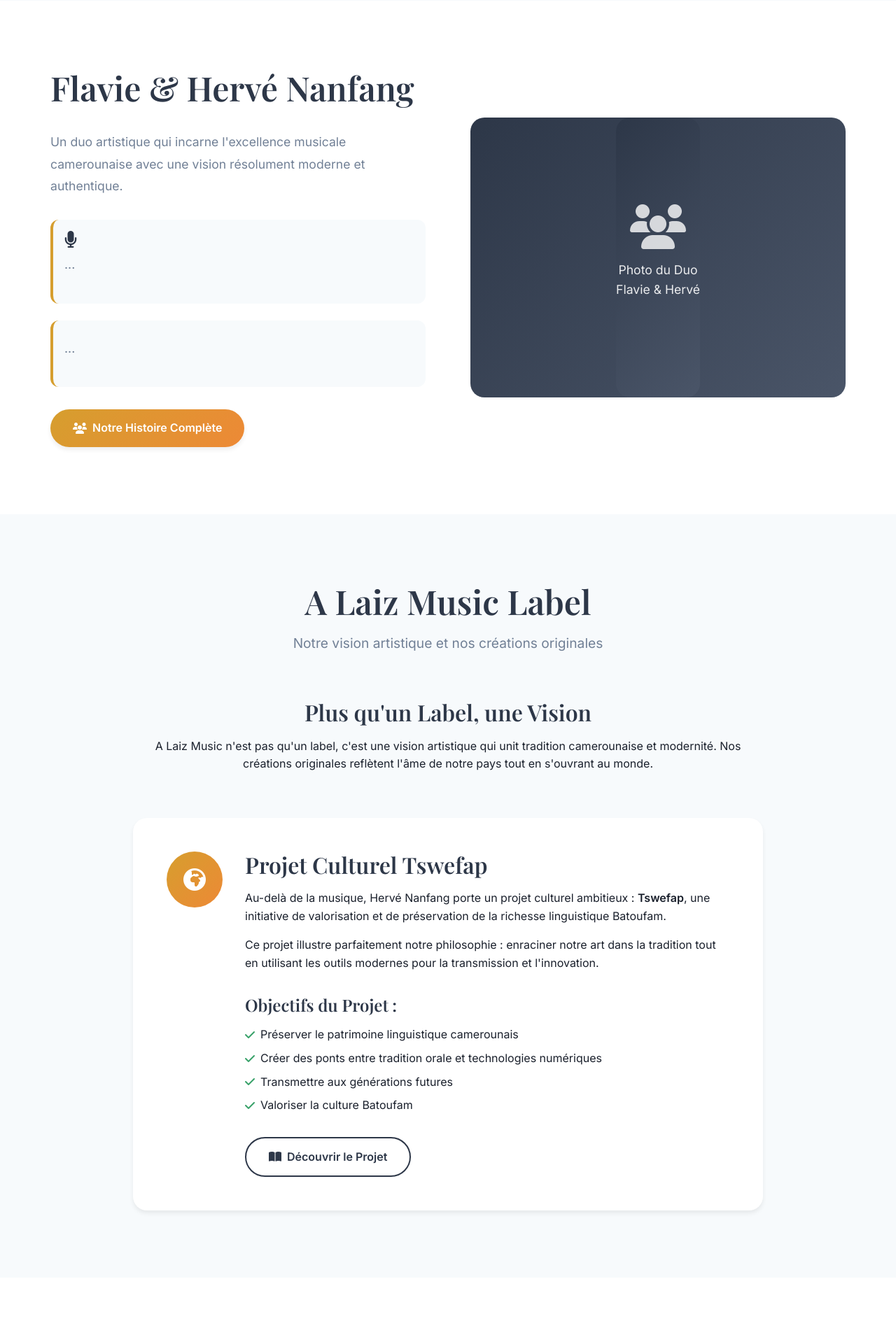
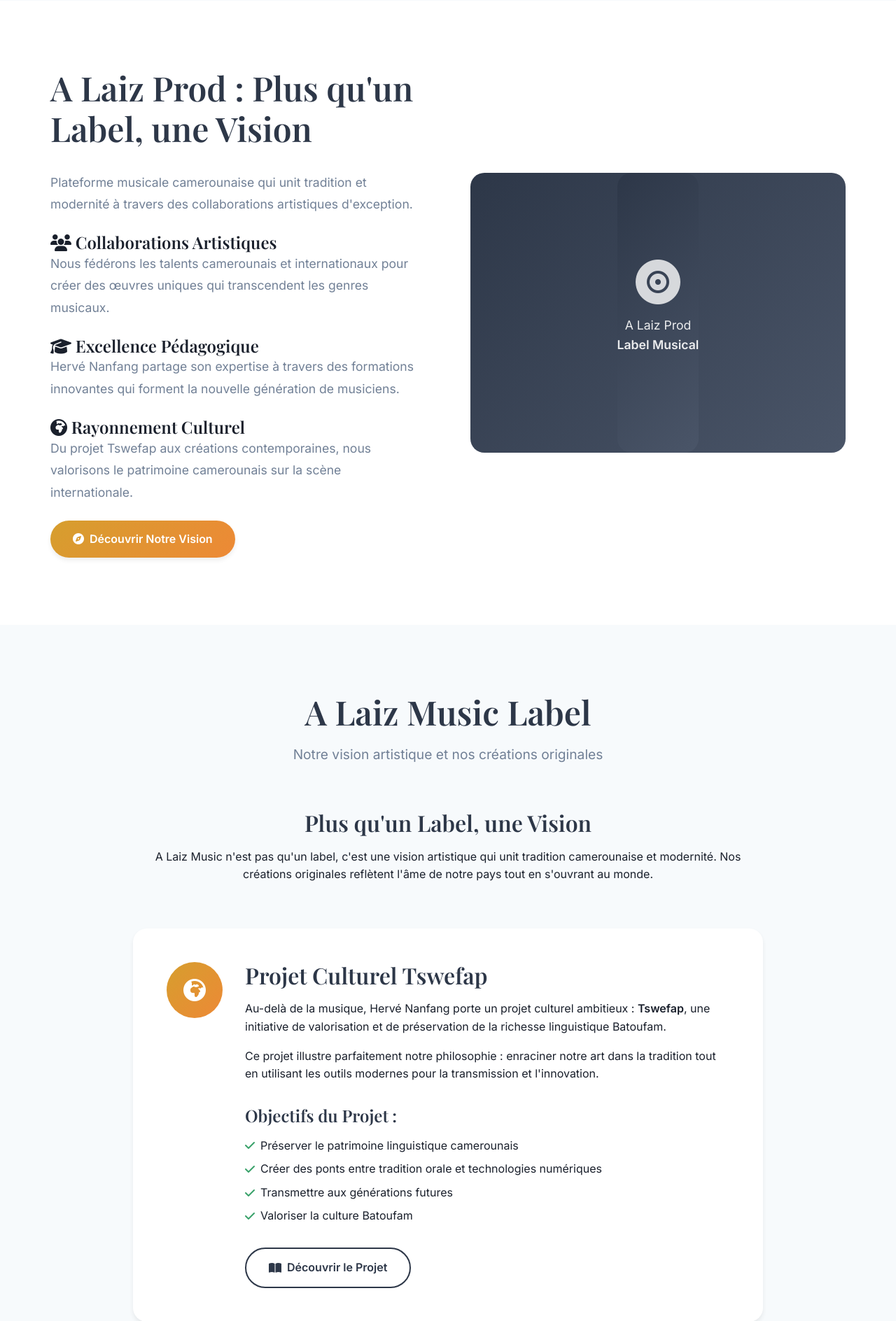
Before and after one commit to LeJuif69/alaiz-prod-website, a Flask app: template templates/index.html in a window 1280 px wide. Shown: the part 1494-3382 px from the top of the page at 70% size. Run offline with Flask 3, Linux system fonts and the light colour scheme; the template is opened without the code that fills it, so the values that code supplies are empty.

Commit message:
Update index.html

```diff
--- a/templates/index.html
+++ b/templates/index.html
@@ -6,23 +6,20 @@
 {% block content %}
     <!-- Hero Section -->
 <section class="hero" id="accueil">
-        <div class="hero-background">
-            <!-- Vous pouvez remplacer par une vraie image -->
-            <div class="hero-overlay"></div>
-        </div>
     <div class="hero-content">
         <h1>A Laiz Prod</h1>
-            <p class="hero-subtitle">Excellence Musicale Camerounaise</p>
-            <p class="hero-description">Duo artistique Flavie & Hervé Nanfang - Piano-bar, Concerts, Mariages, Formations</p>
+        <p class="hero-subtitle">Label Musical Camerounais</p>
+        <p class="hero-description">Plateforme de créations artistiques, collaborations musicales et excellence pédagogique dirigée par Hervé Nanfang</p>
         <div class="cta-buttons">
             <a href="{{ url_for('contact') }}" class="btn btn-primary">
-                    <i class="fas fa-calendar-check"></i> Réserver Maintenant
+                <i class="fas fa-calendar-check"></i> Collaborer avec Nous
             </a>
             <a href="{{ url_for('services') }}" class="btn btn-secondary">
-                    <i class="fas fa-music"></i> Découvrir Nos Services
+                <i class="fas fa-music"></i> Nos Services
             </a>
         </div>
     </div>
+</section>
 
         <!-- Scroll Indicator -->
         <div class="scroll-indicator">
@@ -84,29 +81,32 @@
     <div class="container">
         <div class="about-content">
             <div class="about-text animate-on-scroll">
-                    <h2>Flavie & Hervé Nanfang</h2>
-                    <p class="lead">Un duo artistique qui incarne l'excellence musicale camerounaise avec une vision résolument moderne et authentique.</p>
+                <h2>A Laiz Prod : Plus qu'un Label, une Vision</h2>
+                <p class="lead">Plateforme musicale camerounaise qui unit tradition et modernité à travers des collaborations artistiques d'exception.</p>
 
-                    <div class="team-preview">
-                        <div class="team-member">
-                            <h4><i class="fas fa-microphone"></i> {{ team.flavie.name }}</h4>
-                            <p>{{ team.flavie.bio[:150] }}...</p>
+                <div class="label-vision">
+                    <div class="vision-point">
+                        <h4><i class="fas fa-users"></i> Collaborations Artistiques</h4>
+                        <p>Nous fédérons les talents camerounais et internationaux pour créer des œuvres uniques qui transcendent les genres musicaux.</p>
                     </div>
-                        <div class="team-member">
-                            <h4><i class="fas fa-piano"></i> {{ team.herve.name }}</h4>
-                            <p>{{ team.herve.bio[:150] }}...</p>
+                    <div class="vision-point">
+                        <h4><i class="fas fa-graduation-cap"></i> Excellence Pédagogique</h4>
+                        <p>Hervé Nanfang partage son expertise à travers des formations innovantes qui forment la nouvelle génération de musiciens.</p>
+                    </div>
+                    <div class="vision-point">
+                        <h4><i class="fas fa-globe-africa"></i> Rayonnement Culturel</h4>
+                        <p>Du projet Tswefap aux créations contemporaines, nous valorisons le patrimoine camerounais sur la scène internationale.</p>
                     </div>
                 </div>
 
                 <a href="{{ url_for('about') }}" class="btn btn-primary">
-                        <i class="fas fa-users"></i> Notre Histoire Complète
+                    <i class="fas fa-compass"></i> Découvrir Notre Vision
                 </a>
             </div>
             <div class="about-image animate-on-scroll">
-                    <!-- Remplacer par une vraie image du duo -->
                 <div class="placeholder-image">
-                        <i class="fas fa-users"></i>
-                        <p>Photo du Duo<br>Flavie & Hervé</p>
+                    <i class="fas fa-record-vinyl"></i>
+                    <p>A Laiz Prod<br><strong>Label Musical</strong></p>
                 </div>
             </div>
         </div>
```
Lines whose indentation alone changed are shown as unchanged.
